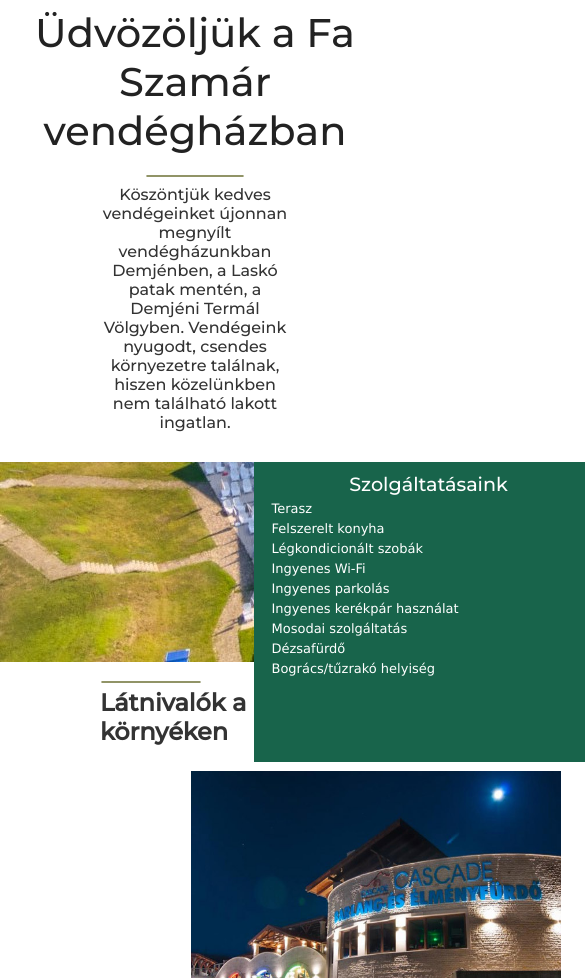
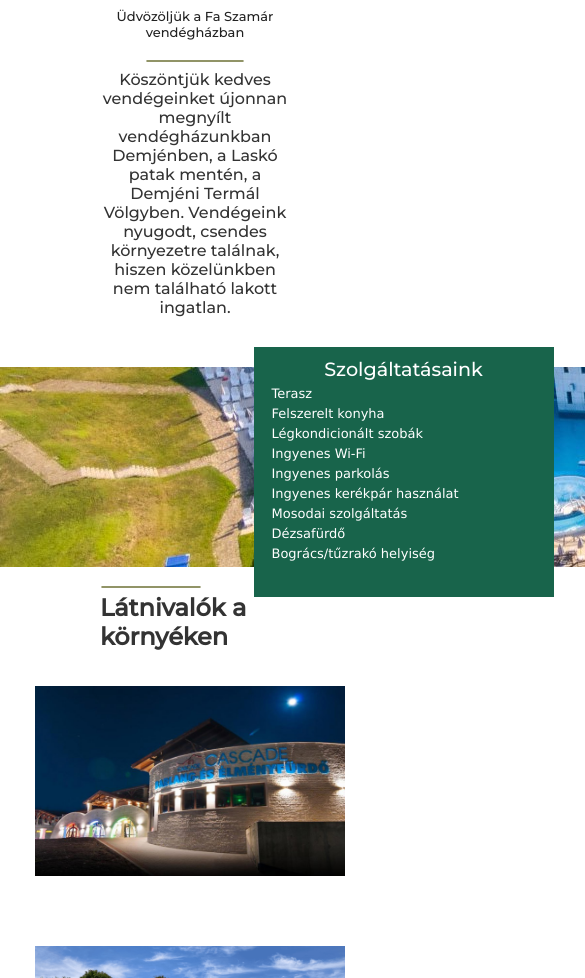
Before and after one commit to dsdsgege/Fa-Szamar, a plain HTML site: page Index.html in a window 390 px wide. Shown: the part 1022-2000 px from the top of the page, 585 px wide, since content can reach past the window. Drawn offline with nearby package versions, Linux system fonts and the light colour scheme; files whose address does not match are found by name.

Commit message:
responsive_1

```diff
--- a/Index.html
+++ b/Index.html
@@ -79,8 +79,6 @@
                 </div>
                 <div id="services">
 
-                    <img src="images/sodomb.jpg" alt="">
-
                 </div>
 
                 <div id="latnivalok">
@@ -104,7 +102,9 @@
                 <script src="more.js"></script>
     </div>
 
+    <div id="contact">
 
+    </div>
 
 </body>
 </html>
--- a/style.css
+++ b/style.css
@@ -41,6 +41,20 @@ li, a {
     font-size: 16px;
     color:#747373;
     text-decoration: none;
+}
+
+/*header animacio*/
+header {
+    animation: nav-load 400ms ease-in;
+}
+
+@keyframes nav-load {
+    0% {
+        transform:translateY(-100%)
+    }
+    100% {
+        transform:translateY(0%)
+    }
 }
 
 .logo {
@@ -99,12 +113,23 @@ h1 {
     position: relative;
     object-fit: cover;
     padding-bottom:10px;
+    animation: slide-animation 1200ms ease-in;
 }
 
+@keyframes slide-animation {
+    from {
+        opacity: 70%;
+    }
+
+    to {
+        opacity: 100%;
+    }
+}
 
 .slide.hide {
     display: none;
 }
+
 
 .prev, .next {
     position: absolute;
@@ -160,6 +185,7 @@ hr {
 }
 
 #services {
+    background-image: url(images/sodomb.jpg);
     margin-top:5%;
     height: 200px;
     display: block;
@@ -259,6 +285,19 @@ hr {
     width: 1600px;
     margin:auto;
     text-align: center;
+    animation: latnivalo 700ms ease-in-out;
+}
+
+@keyframes latnivalo {
+    0% {
+        opacity: 50%;
+    }
+    50% {
+        opacity: 80%;
+    }
+    100% {
+        opacity: 100%;
+    }
 }
 
 .latnivalo_kepek img {
@@ -266,6 +305,16 @@ hr {
     height: 330px;
     display:inline-block;
     padding: 25px;
+    animation: slide-in 800ms;
+}
+
+@keyframes slide-in {
+    from {
+        transform: translateX(100%);
+    }
+    to{
+        transform: translateX(0%);
+    }
 }
 
 .latnivalo_kepek img:hover {
@@ -285,3 +334,130 @@ hr {
 .latnivalo {
     display:none;
 }
+
+#contact {
+    margin-top: 30px;;
+    background-color: #222222;
+    height: 250px;
+}
+
+
+/* telefon méret */
+
+@media screen and (max-width:800px) {
+    .box{
+        padding: 10px;
+        color: white;
+        position: absolute;
+        height: 250px;
+        width: 300px;
+        background-color: #18644b;
+        z-index: 10;
+        margin-left: 65%;
+    }
+
+    nav ul li{
+        display:none;
+    }
+
+    #services  {
+        margin-top:50px;
+        width: 800px;
+        background-image: url(images/sodomb.jpg);
+    }
+
+    .latnivalo_kepek {
+        width: 800px;
+    }
+
+    .latnivalo_kepek img{
+        width: 360px;
+        height: 240px;
+        display:block;
+        padding: 25px;
+        animation: slide-in 800ms;
+    }
+
+    .latnivalok {
+        margin-top:150px;
+    }
+
+    .latnivalo {
+        display: none;
+    }
+    .latnivalo.always {
+        display: block;
+        margin-top:10px;
+        padding: 10px 10px 10px 10px;
+        border: none;
+        margin-bottom:20px;
+        margin:auto;
+    }
+    .latnivalo.show {
+        display: block;
+        margin-top:10px;
+        padding: 10px 10px 10px 10px;
+        border: none;
+        margin-bottom:20px;
+        margin:auto;
+    }
+
+    h1 {
+        font-size: small;
+    }
+}
+
+@media screen and (max-width: 900px) {
+    nav ul li{
+        display:none;
+    }
+
+    #services  {
+        margin-top:50px;
+        width: 900px;
+        background-image: url(images/sodomb.jpg);
+    }
+
+    .latnivalo_kepek {
+        width: 900px;
+    }
+
+    .latnivalo_kepek img{
+        width: 360px;
+        height: 240px;
+        display:block;
+        padding: 25px;
+        animation: slide-in 800ms;
+    }
+
+    .latnivalok {
+        margin-top:150px;
+    }
+
+    .latnivalo {
+        display: none;
+    }
+    .latnivalo.always {
+        display: block;
+        margin-top:10px;
+        padding: 10px 10px 10px 10px;
+        border: none;
+        margin-bottom:20px;
+        margin:auto;
+    }
+    .latnivalo.show {
+        display: block;
+        margin-top:10px;
+        padding: 10px 10px 10px 10px;
+        border: none;
+        margin-bottom:20px;
+        margin:auto;
+    }
+
+    h1 {
+        font-size: small;
+    }
+
+
+
+}
```
